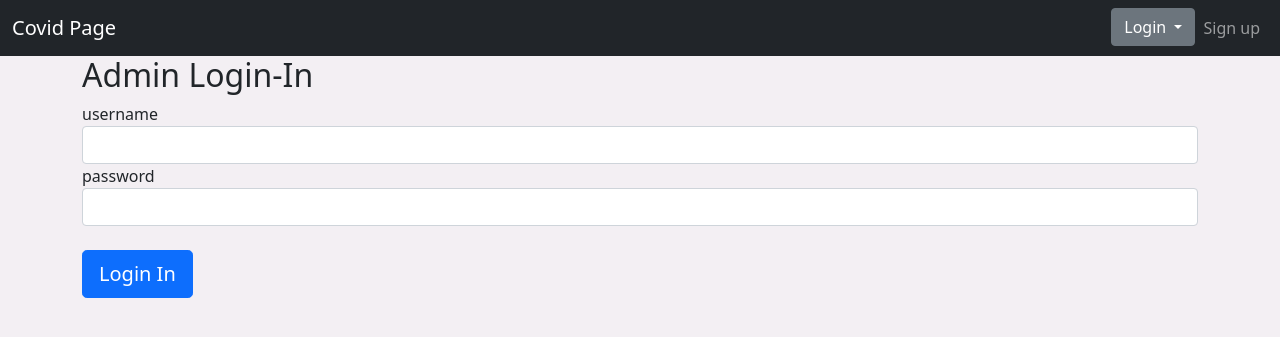
After one commit to Aartipote/CITS5505_PROJ, a Flask app: page /admin_login in a window 1280 px wide. The commit adds this page. Shown: the top 337 px of the page. Run offline with Flask 2, Linux system fonts and the light colour scheme; some libraries are stand-ins or nearby versions.

Commit message:
admin login page added

```diff
--- /dev/null
+++ b/app/templates/admin_login.html
@@ -0,0 +1,34 @@
+{% extends "base.html" %}
+{% import "bootstrap/wtf.html" as wtf %}
+
+{% block title %}Admin Login{% endblock %}
+
+{% block main %}
+
+    <!-- {% for mess in get_flashed_messages() %}
+    <div class="alert alert-warning alert-dismissible fade show" role="alert">
+        <button type="button" class="close" data-dismiss="alert" aria-label="Close">
+            <span aria-hidden="true">&times;</span>
+        </button>
+        {{mess}}
+      </div>
+
+    {% endfor %} -->
+
+
+
+    <div class="container">
+        <form class="form-signin" method="POST" action="/admin_login">
+            <h2 class="form-signin-heading">Admin Login-In</h2>
+            {{ form.hidden_tag() }}
+            {{ wtf.form_field(form.username) }}
+            {{ wtf.form_field(form.password) }}
+            <br>
+            <button class="btn btn-lg btn-primary btn-block" type="submit">Login In</button>
+
+        </form>
+
+    </div>
+
+
+{% endblock %}
--- a/app/templates/base.html
+++ b/app/templates/base.html
@@ -33,12 +33,11 @@
     </head>
 
     <body>
-    <nav class="navbar navbar-expand-lg navbar-dark bg-dark">
+
+    <!-- <nav class="navbar navbar-expand-lg navbar-dark bg-dark">
         <div class="container-fluid">
             <a class="navbar-brand" href="/">Covid Page</a>
 
-
-            </ul>
             <ul class="navbar-nav mb-3 mb-lg-0 ml-auto">
                 <li class="nav-item">
                     <a class="nav-link " href="/login">Login</a>
@@ -49,9 +48,37 @@
 
             </ul>
         </div>
-        </div>
-    </nav>
-    </nav>
+
+    </nav>  -->
+
+
+    <nav class="navbar navbar-expand-lg navbar-dark bg-dark">
+      <div class="container-fluid">
+          <a class="navbar-brand" href="/">Covid Page</a>
+
+          <ul class="navbar-nav mb-3 mb-lg-0 ml-auto">
+            <div class="dropdown show">
+              <li class="nav-item">
+                <a class="btn btn-secondary dropdown-toggle" href="#" role="button" id="dropdownMenuLink" data-toggle="dropdown" aria-haspopup="true" aria-expanded="false">
+                  Login
+                </a>
+
+                <div class="dropdown-menu" aria-labelledby="dropdownMenuLink">
+                  <a class="dropdown-item" href="/login">User login</a>
+                  <a class="dropdown-item" href="/admin_login">Admin login</a>
+                </div>
+              </li>
+            </div>
+
+              <li class="nav-item">
+                  <a class="nav-link" href="/signup">Sign up</a>
+              </li>
+
+          </ul>
+
+      </div>
+
+  </nav>
 
     {% block main %}{% endblock %}
 
--- a/app/templates/dashboard.html
+++ b/app/templates/dashboard.html
@@ -40,7 +40,7 @@
 
     <nav class="navbar navbar-expand-lg navbar-dark bg-dark">
       <div class="container-fluid">
-        <a class="navbar-brand" href="/userfile">Hi, {{name}}</a>
+        <a class="navbar-brand" href="/dashboard">Hi, {{name}}</a>
         <button class="navbar-toggler" type="button" data-bs-toggle="collapse" data-bs-target="#navbarNavDropdown" aria-controls="navbarNavDropdown" aria-expanded="false" aria-label="Toggle navigation">
           <span class="navbar-toggler-icon"></span>
         </button>
--- /dev/null
+++ b/app/templates/home.html
@@ -0,0 +1,5 @@
+{% extends "base.html" %}
+
+{% block title %}Home{% endblock %}
+
+<h1> Welcome to our Covid-Info application </h1>
--- a/app/views.py
+++ b/app/views.py
@@ -39,7 +39,9 @@ class LoginForm(FlaskForm):
     password = PasswordField('password', validators=[InputRequired(), Length(min=8, max=80, message = "Password should be a minimum of 8 characters")])
     remember = BooleanField('remember me')
 
-
+class AdminLoginForm(FlaskForm):
+    username = StringField('username', validators=[InputRequired(), Length(min=4, max=15, message = "Username should be between 4 and 15 characters long")])
+    password = PasswordField('password', validators=[InputRequired(), Length(min=8, max=80, message = "Password should be a minimum of 8 characters")])
 
 class RegisterForm(FlaskForm):
     email = StringField('email', validators=[InputRequired(), Email(message='Invalid email'), Length(max=50)])
@@ -57,7 +59,7 @@ class AssessmentForm(FlaskForm):
 
 @app.route("/")
 def base():
-    return render_template("base.html")
+    return render_template("home.html")
 
 @app.route("/login", methods=['GET', 'POST'])
 def login():
@@ -85,6 +87,15 @@ def login():
         #return '<h1>' + form.username.data + ' ' + form.password.data + '</h1>'
 
     return render_template("login.html", form=form)
+
+
+@app.route("/admin_login", methods=['GET', 'POST'])
+def admin_login():
+    form = LoginForm()
+    if form.validate_on_submit():
+        return "<h1>" + form.username.data + "<h1>" + form.password.data
+
+    return render_template("admin_login.html", form=form)
 
 @app.route("/signup", methods=['GET', 'POST'])
 def signup():
```
Also changed, not shown: app/static/css/style.css (line endings or trailing spaces), appdatabase.db.
